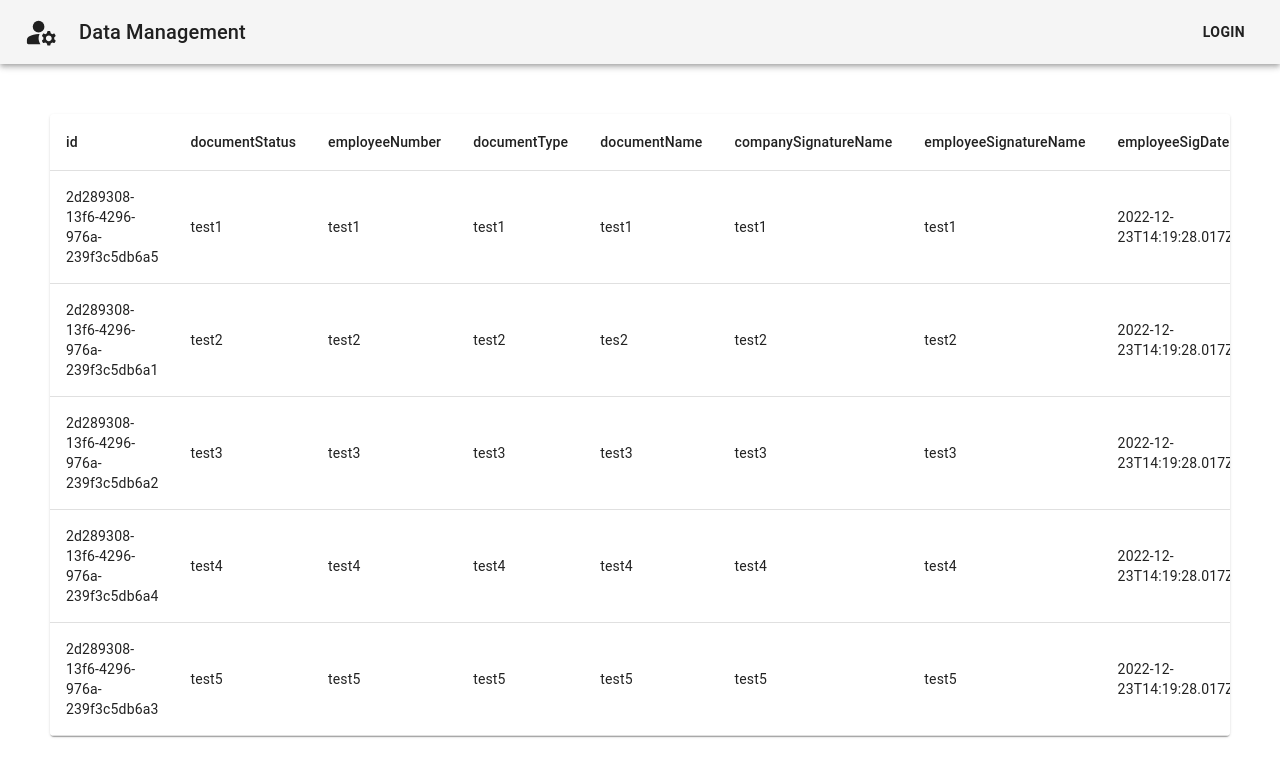
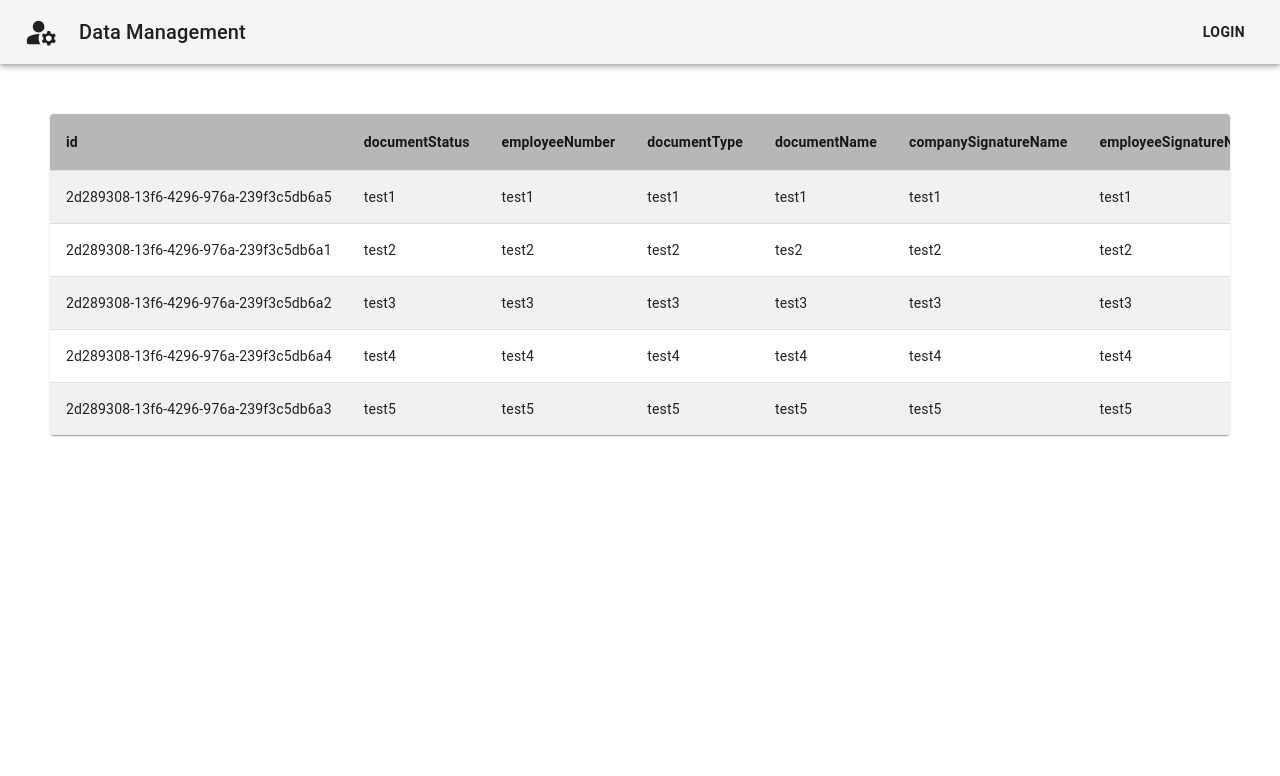
Before and after one commit to Hire-Hoffee/Data-Management, a Next.js app: page / in a window 1280 px wide. Shown: the top 776 px of the page. Built offline with nearby package versions, Linux system fonts and the light colour scheme.

Commit message:
style table

```diff
--- /dev/null
+++ b/src/app/components/DataTable/DataTable.style.ts
@@ -0,0 +1,15 @@
+import { styled, TableCell, TableRow } from "@mui/material";
+
+export const CustomCell = styled(TableCell)<{ isBold?: boolean }>(({ isBold }) => ({
+  whiteSpace: "nowrap",
+  fontWeight: isBold ? "bold" : "normal",
+}));
+
+export const CustomRow = styled(TableRow)({
+  "&:nth-of-type(odd)": {
+    backgroundColor: "#f1f1f1",
+  },
+  "&:last-child td, &:last-child th": {
+    border: 0,
+  },
+});
--- a/src/app/components/DataTable/DataTable.tsx
+++ b/src/app/components/DataTable/DataTable.tsx
@@ -1,14 +1,9 @@
+"use client";
+
 import React from "react";
-import {
-  Table,
-  TableBody,
-  TableCell,
-  TableContainer,
-  TableHead,
-  TableRow,
-  Paper,
-} from "@mui/material";
+import { Table, TableBody, TableContainer, TableHead, TableRow, Paper } from "@mui/material";
 import { employeeData } from "@/app/utils/mockData";
+import * as SC from "./DataTable.style";
 
 type Props = {};
 
@@ -16,32 +11,32 @@ function DataTable({}: Props) {
   return (
     <TableContainer component={Paper}>
       <Table sx={{ minWidth: 650 }} aria-label="simple table">
-        <TableHead color="primary">
+        <TableHead sx={{ backgroundColor: "#b8b7b7" }}>
           <TableRow>
-            <TableCell>id</TableCell>
-            <TableCell>documentStatus</TableCell>
-            <TableCell>employeeNumber</TableCell>
-            <TableCell>documentType</TableCell>
-            <TableCell>documentName</TableCell>
-            <TableCell>companySignatureName</TableCell>
-            <TableCell>employeeSignatureName</TableCell>
-            <TableCell>employeeSigDate</TableCell>
-            <TableCell>companySigDate</TableCell>
+            <SC.CustomCell isBold>id</SC.CustomCell>
+            <SC.CustomCell isBold>documentStatus</SC.CustomCell>
+            <SC.CustomCell isBold>employeeNumber</SC.CustomCell>
+            <SC.CustomCell isBold>documentType</SC.CustomCell>
+            <SC.CustomCell isBold>documentName</SC.CustomCell>
+            <SC.CustomCell isBold>companySignatureName</SC.CustomCell>
+            <SC.CustomCell isBold>employeeSignatureName</SC.CustomCell>
+            <SC.CustomCell isBold>employeeSigDate</SC.CustomCell>
+            <SC.CustomCell isBold>companySigDate</SC.CustomCell>
           </TableRow>
         </TableHead>
         <TableBody>
           {employeeData.map((item) => (
-            <TableRow key={item.id}>
-              <TableCell>{item.id}</TableCell>
-              <TableCell>{item.documentStatus}</TableCell>
-              <TableCell>{item.employeeNumber}</TableCell>
-              <TableCell>{item.documentType}</TableCell>
-              <TableCell>{item.documentName}</TableCell>
-              <TableCell>{item.companySignatureName}</TableCell>
-              <TableCell>{item.employeeSignatureName}</TableCell>
-              <TableCell>{item.employeeSigDate}</TableCell>
-              <TableCell>{item.companySigDate}</TableCell>
-            </TableRow>
+            <SC.CustomRow key={item.id}>
+              <SC.CustomCell sx={{ textWrap: "nowrap" }}>{item.id}</SC.CustomCell>
+              <SC.CustomCell>{item.documentStatus}</SC.CustomCell>
+              <SC.CustomCell>{item.employeeNumber}</SC.CustomCell>
+              <SC.CustomCell>{item.documentType}</SC.CustomCell>
+              <SC.CustomCell>{item.documentName}</SC.CustomCell>
+              <SC.CustomCell>{item.companySignatureName}</SC.CustomCell>
+              <SC.CustomCell>{item.employeeSignatureName}</SC.CustomCell>
+              <SC.CustomCell>{item.employeeSigDate}</SC.CustomCell>
+              <SC.CustomCell>{item.companySigDate}</SC.CustomCell>
+            </SC.CustomRow>
           ))}
         </TableBody>
       </Table>
```
